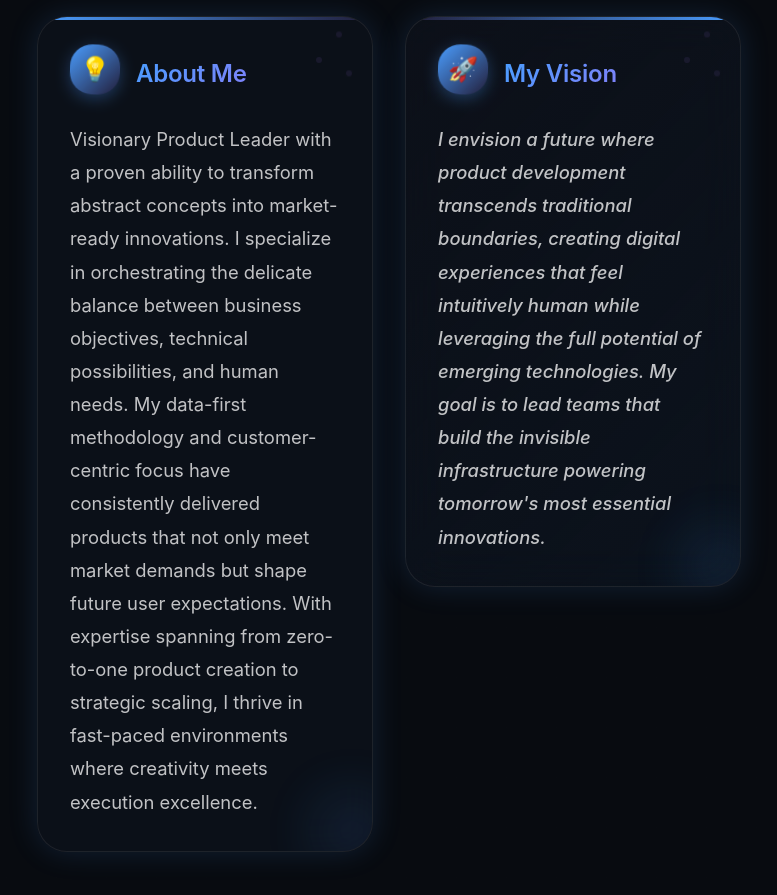
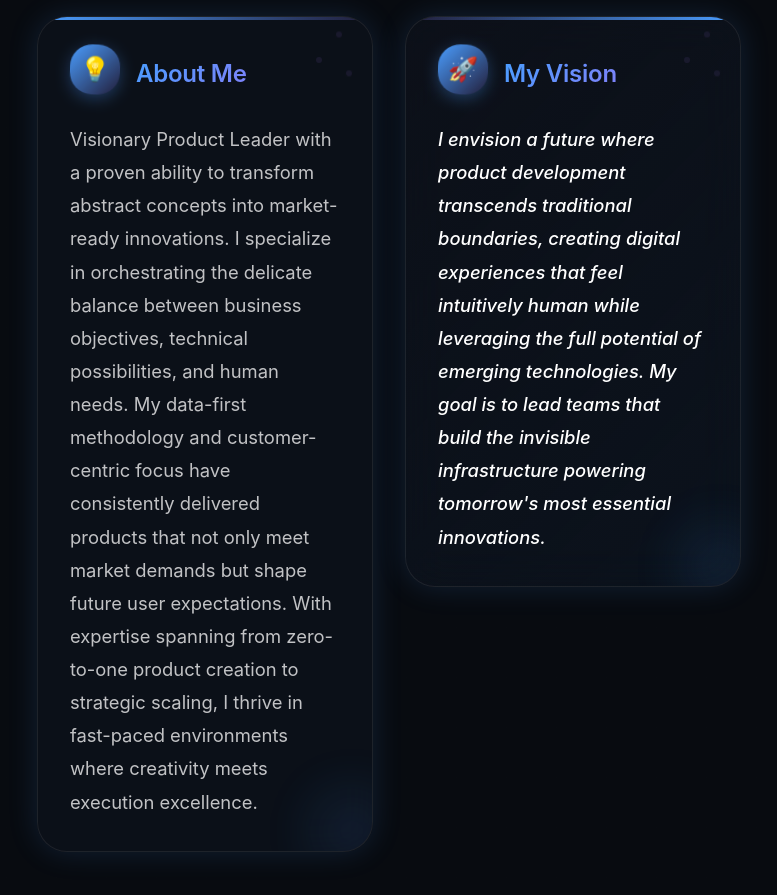
Before and after one commit to anupsth23/product-manager-portfolio, a React (Create React App) app: page / in a window 1280 px wide. Shown: the part 880-1775 px from the top of the page, without its empty margins (251-1028 px from the left). Built offline with nearby package versions, Linux system fonts and the light colour scheme.

Commit message:
Fix TypeScript error in Summary component theme color reference

```diff
--- a/src/components/sections/Summary.tsx
+++ b/src/components/sections/Summary.tsx
@@ -147,7 +147,7 @@ const SummaryText = styled.p`
 
 const VisionText = styled(SummaryText)`
   font-style: italic;
-  color: ${theme.colors.textPrimary};
+  color: ${theme.colors.text};
   font-weight: 500;
 `;
 
```
